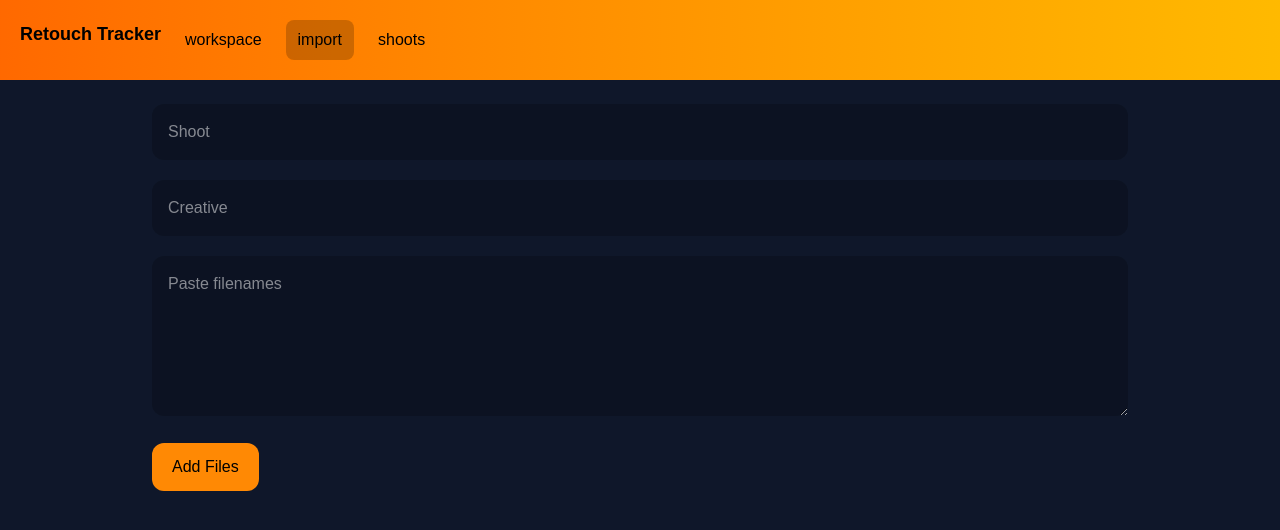
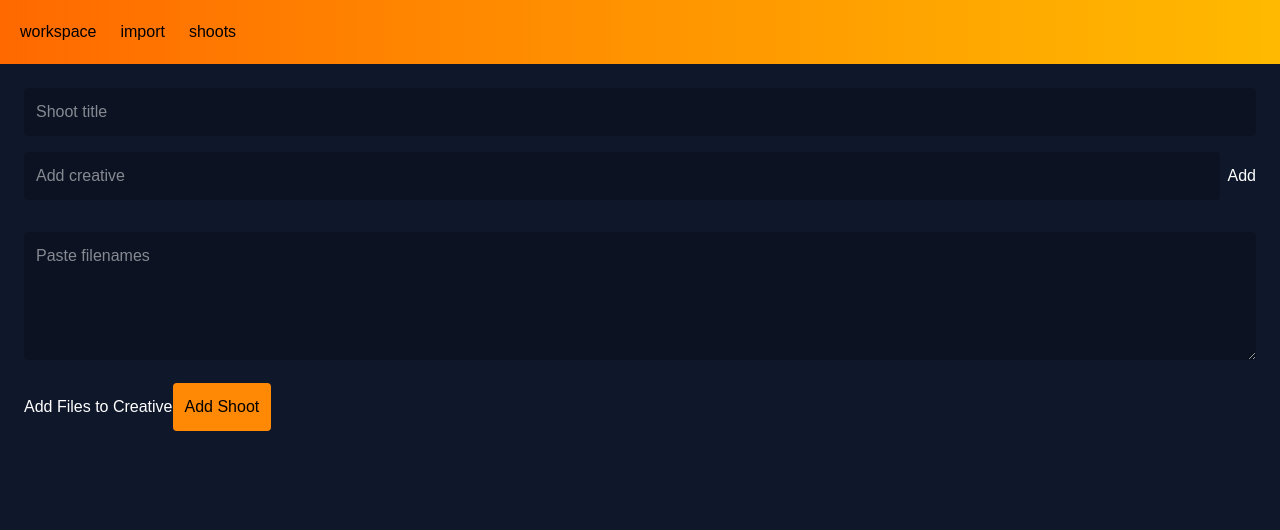
Before and after one commit to davelucasau/retouch-tracker, a Next.js app: page / in a window 1280 px wide. Both pictures are taken after a click on the button "import". Shown: the top 530 px of the page. Built offline with nearby package versions, Linux system fonts and the light colour scheme.

Commit message:
feat: improved import + shoots UI

```diff
--- a/src/app/page.js
+++ b/src/app/page.js
@@ -8,22 +8,28 @@ export default function Home() {
   const [activeShoot, setActiveShoot] = useState("");
   const [showShootModal, setShowShootModal] = useState(false);
 
+  const [showShootDetail, setShowShootDetail] = useState(false);
   const [selectedShoot, setSelectedShoot] = useState(null);
   const [editMode, setEditMode] = useState(false);
 
-  const [currentShoot, setCurrentShoot] = useState("");
-  const [selectedCreative, setSelectedCreative] = useState("");
-  const [bulkInput, setBulkInput] = useState("");
+  // IMPORT STATE
+  const [newShoot, setNewShoot] = useState("");
+  const [newCreative, setNewCreative] = useState("");
+  const [creatives, setCreatives] = useState([]);
+  const [activeCreative, setActiveCreative] = useState("");
+  const [fileInput, setFileInput] = useState("");
+  const [fileNotes, setFileNotes] = useState({});
+  const [stagedItems, setStagedItems] = useState([]);
 
   const [collapsed, setCollapsed] = useState({});
 
+  // LOAD
   useEffect(() => {
     const saved = localStorage.getItem("retouch-data");
-    if (saved) {
-      setData(JSON.parse(saved).filter(d => d.file));
-    }
+    if (saved) setData(JSON.parse(saved));
   }, []);
 
+  // SAVE
   useEffect(() => {
     localStorage.setItem("retouch-data", JSON.stringify(data));
   }, [data]);
@@ -33,13 +39,10 @@ export default function Home() {
   const getProgress = (shoot) => {
     const items = data.filter(d => d.shoot === shoot);
     const complete = items.filter(i => i.status === "completed").length;
-
     return {
-      percent: items.length
-        ? Math.round((complete / items.length) * 100)
-        : 0,
-      complete,
-      total: items.length
+      percent: items.length ? Math.round((complete / items.length) * 100) : 0,
+      total: items.length,
+      complete
     };
   };
 
@@ -58,354 +61,184 @@ export default function Home() {
     }));
   };
 
-  const handleImport = () => {
-    const files = bulkInput.split("\n").filter(f => f.trim());
+  // IMPORT LOGIC
+  const addCreative = () => {
+    if (!newCreative) return;
+    if (!creatives.includes(newCreative)) {
+      setCreatives([...creatives, newCreative]);
+    }
+    setNewCreative("");
+  };
+
+  const addFilesToCreative = () => {
+    if (!activeCreative) return;
+
+    const files = fileInput.split("\n").filter(f => f.trim());
 
     const newItems = files.map(file => ({
       id: Date.now() + Math.random(),
-      shoot: currentShoot || "Unsorted",
-      creative: selectedCreative || "Unassigned",
+      shoot: newShoot,
+      creative: activeCreative,
       file,
-      notes: "",
+      notes: fileNotes[file] || "",
       status: "pending"
     }));
 
-    setData([...data, ...newItems]);
-    setBulkInput("");
+    setStagedItems([...stagedItems, ...newItems]);
+    setFileInput("");
+    setFileNotes({});
   };
 
-  const deleteImage = (id) => {
-    if (!confirm("Delete this image?")) return;
-    setData(data.filter(d => d.id !== id));
-  };
+  const addShootToApp = () => {
+    setData([...data, ...stagedItems]);
 
-  const deleteCreative = (shoot, creative) => {
-    if (!confirm("Delete this creative?")) return;
-    setData(data.filter(d => !(d.shoot === shoot && d.creative === creative)));
+    // CLEAR EVERYTHING
+    setNewShoot("");
+    setCreatives([]);
+    setActiveCreative("");
+    setStagedItems([]);
+    setFileInput("");
+    setFileNotes({});
   };
 
   const deleteShoot = (shoot) => {
     if (!confirm("Delete this shoot?")) return;
     setData(data.filter(d => d.shoot !== shoot));
-    setSelectedShoot(null);
-  };
-
-  const getStatusStyle = (status) => {
-    if (status === "pending") return "bg-yellow-500/20 border-yellow-400/40";
-    if (status === "in progress") return "bg-green-500/20 border-green-400/40";
-    if (status === "completed") return "bg-blue-500/20 border-blue-400/40";
-    return "bg-white/5";
+    setShowShootDetail(false);
   };
 
   return (
     <div className="min-h-screen bg-[#0f172a] text-white">
 
       {/* HEADER */}
-      <div className="bg-gradient-to-r from-orange-500 to-amber-400 text-black p-5 flex gap-6 text-base">
-        <div className="font-semibold text-lg">Retouch Tracker</div>
-
+      <div className="bg-gradient-to-r from-orange-500 to-amber-400 text-black p-5 flex gap-6">
         {["workspace","import","shoots"].map(t => (
-          <button
-            key={t}
-            onClick={() => {
-              setTab(t);
-              setSelectedShoot(null);
-              setEditMode(false);
-            }}
-            className={tab===t ? "bg-black/20 px-3 py-2 rounded-lg" : ""}
-          >
+          <button key={t} onClick={()=>setTab(t)}>
             {t}
           </button>
         ))}
       </div>
 
-      <div className="max-w-5xl mx-auto p-6 space-y-8">
+      <div className="p-6 space-y-6">
 
-        {/* WORKSPACE */}
-        {tab==="workspace" && (
-          <>
-            <div className="flex justify-between items-center">
-              <div className="text-lg font-medium">
-                {activeShoot || "No shoot selected"}
+        {/* IMPORT */}
+        {tab==="import" && (
+          <div className="space-y-4">
+
+            <input
+              placeholder="Shoot title"
+              value={newShoot}
+              onChange={e=>setNewShoot(e.target.value)}
+              className="w-full p-3 bg-black/20 rounded"
+            />
+
+            {/* ADD CREATIVE */}
+            <div className="flex gap-2">
+              <input
+                placeholder="Add creative"
+                value={newCreative}
+                onChange={e=>setNewCreative(e.target.value)}
+                className="flex-1 p-3 bg-black/20 rounded"
+              />
+              <button onClick={addCreative}>Add</button>
             </div>
 
-              <button
-                onClick={() => setShowShootModal(true)}
-                className="bg-white/10 px-5 py-3 rounded-xl text-sm"
+            {/* CREATIVE PILLS */}
+            <div className="flex gap-2 flex-wrap">
+              {creatives.map(c=>(
+                <div
+                  key={c}
+                  onClick={()=>setActiveCreative(c)}
+                  className={`px-3 py-1 rounded cursor-pointer ${
+                    activeCreative===c ? "bg-blue-500" : "bg-white/10"
+                  }`}
                 >
-                Select Shoot
-              </button>
+                  {c}
+                </div>
+              ))}
             </div>
 
-            {!activeShoot && (
-              <div className="text-gray-400 text-base">
-                Select a shoot to begin working
+            {/* FILE INPUT */}
+            <textarea
+              placeholder="Paste filenames"
+              value={fileInput}
+              onChange={e=>setFileInput(e.target.value)}
+              className="w-full p-3 bg-black/20 rounded h-32"
+            />
+
+            {/* NOTES */}
+            {fileInput.split("\n").map(file=>(
+              file.trim() && (
+                <input
+                  key={file}
+                  placeholder={`Note for ${file}`}
+                  onChange={e=>{
+                    setFileNotes({...fileNotes,[file]:e.target.value})
+                  }}
+                  className="w-full p-2 bg-black/20 rounded"
+                />
+              )
+            ))}
+
+            <button onClick={addFilesToCreative}>
+              Add Files to Creative
+            </button>
+
+            <button onClick={addShootToApp} className="bg-orange-400 text-black p-3 rounded">
+              Add Shoot
+            </button>
+
           </div>
         )}
 
-            {activeShoot && (
-              <>
-                {/* PROGRESS */}
-                {(() => {
-                  const p = getProgress(activeShoot);
-                  return (
-                    <div className="flex items-center gap-5">
+        {/* SHOOTS */}
+        {tab==="shoots" && (
+          <div className="space-y-3">
 
-                      <div className="relative w-16 h-16">
+            {shoots.map(shoot=>(
               <div
-                          className="absolute inset-0 rounded-full"
-                          style={{
-                            background: `conic-gradient(#4ade80 ${p.percent}%, #333 ${p.percent}%)`
-                          }}
-                        />
-                        <div className="absolute inset-2 bg-[#0f172a] rounded-full flex items-center justify-center text-sm">
-                          {p.percent}%
-                        </div>
-                      </div>
-
-                      <div className="text-base text-gray-300">
-                        {p.complete}/{p.total} complete
-                      </div>
-
-                    </div>
-                  );
-                })()}
-
-                {/* CREATIVES */}
-                {[...new Set(
-                  data
-                    .filter(d => d.shoot === activeShoot)
-                    .map(d => d.creative || "Unassigned")
-                )].map((creative, index) => {
-
-                  const items = data.filter(d =>
-                    d.shoot === activeShoot &&
-                    (d.creative || "Unassigned") === creative
-                  );
-
-                  const isCollapsed =
-                    collapsed[creative] ?? (index !== 0);
-
-                  return (
-                    <div key={creative}>
-
-                      <div
-                        onClick={() =>
-                          setCollapsed(prev => ({
-                            ...prev,
-                            [creative]: !isCollapsed
-                          }))
-                        }
-                        className="flex justify-between items-center bg-white/5 px-4 py-3 rounded-xl cursor-pointer"
+                key={shoot}
+                onClick={()=>{setSelectedShoot(shoot); setShowShootDetail(true)}}
+                className="p-4 bg-blue-900/40 rounded cursor-pointer"
               >
-                        <div className="text-blue-300 text-base">
-                          {creative} ({items.length})
-                        </div>
-                      </div>
-
-                      {!isCollapsed && (
-                        <div className="mt-4 space-y-4">
-
-                          {items.map(item => (
-                            <div
-                              key={item.id}
-                              onClick={() => cycleStatus(item.id)}
-                              className={`p-5 rounded-xl border transition active:scale-[0.98] ${getStatusStyle(item.status)}`}
-                            >
-                              <div className="flex justify-between items-center">
-
-                                {/* LEFT */}
-                                <div>
-                                  <div className="text-base">{item.file}</div>
-
-                                  {item.notes && (
-                                    <div className="text-sm text-gray-400 mt-1">
-                                      {item.notes}
-                                    </div>
-                                  )}
-                                </div>
-
-                                {/* RIGHT STATUS */}
-                                <div className="text-sm text-gray-300 capitalize">
-                                  {item.status}
-                                </div>
-
-                              </div>
+                {shoot}
               </div>
             ))}
 
           </div>
         )}
 
-                    </div>
-                  );
-                })}
+        {/* SHOOT MODAL */}
+        {showShootDetail && (
+          <div className="fixed inset-0 bg-black/70 flex items-center justify-center">
 
-              </>
-            )}
-          </>
-        )}
+            <div className="bg-[#1e293b] p-6 rounded-xl w-[500px]">
 
-        {/* IMPORT */}
-        {tab==="import" && (
-          <div className="space-y-5">
-
-            <input
-              placeholder="Shoot"
-              value={currentShoot}
-              onChange={e=>setCurrentShoot(e.target.value)}
-              className="w-full p-4 bg-black/20 rounded-xl text-base"
-            />
-
-            <input
-              placeholder="Creative"
-              value={selectedCreative}
-              onChange={e=>setSelectedCreative(e.target.value)}
-              className="w-full p-4 bg-black/20 rounded-xl text-base"
-            />
-
-            <textarea
-              placeholder="Paste filenames"
-              value={bulkInput}
-              onChange={e=>setBulkInput(e.target.value)}
-              className="w-full p-4 bg-black/20 rounded-xl h-40 text-base"
-            />
-
-            <button
-              onClick={handleImport}
-              className="bg-orange-400 text-black px-5 py-3 rounded-xl text-base"
-            >
-              Add Files
-            </button>
-
-          </div>
-        )}
-
-        {/* SHOOTS */}
-        {tab==="shoots" && !selectedShoot && (
-          <div className="space-y-4">
-
-            {shoots.map(shoot=>{
-              const p = getProgress(shoot);
-
-              return (
-                <div key={shoot}
-                  onClick={()=>setSelectedShoot(shoot)}
-                  className="bg-blue-900/40 p-5 rounded-xl flex justify-between text-base cursor-pointer">
-
-                  <div>
-                    <div>{shoot}</div>
-                    <div className="text-gray-400">
-                      {p.complete}/{p.total}
-                    </div>
+              <div className="flex justify-between mb-4">
+                <div>{selectedShoot}</div>
+                <button onClick={()=>setShowShootDetail(false)}>✕</button>
               </div>
 
-                  <div>{p.percent}%</div>
-
+              {data
+                .filter(d=>d.shoot===selectedShoot)
+                .map(item=>(
+                  <div key={item.id} className="mb-2">
+                    {item.file}
                   </div>
-              );
-            })}
-
-          </div>
-        )}
-
-        {/* SHOOT DETAIL */}
-        {tab==="shoots" && selectedShoot && (
-          <div className="space-y-4">
-
-            <button onClick={()=>setSelectedShoot(null)}>
-              ← Back
-            </button>
-
-            <div className="flex justify-between">
-              <div className="text-lg">{selectedShoot}</div>
-
-              <div className="flex gap-4">
-                <button onClick={()=>setEditMode(!editMode)}>
-                  {editMode ? "Done" : "Edit"}
-                </button>
+                ))}
 
               <button
                 onClick={()=>deleteShoot(selectedShoot)}
-                  className="text-red-400"
+                className="text-red-400 mt-4"
               >
-                  Delete
+                Delete Shoot
               </button>
-              </div>
-            </div>
-
-            {[...new Set(
-              data.filter(d=>d.shoot===selectedShoot).map(d=>d.creative)
-            )].map(creative=>(
-              <div key={creative}>
-
-                <div className="flex justify-between">
-                  <div>{creative}</div>
-
-                  {editMode && (
-                    <button
-                      onClick={()=>deleteCreative(selectedShoot,creative)}
-                      className="text-red-400"
-                    >
-                      Delete
-                    </button>
-                  )}
-                </div>
-
-                {data
-                  .filter(d=>d.shoot===selectedShoot && d.creative===creative)
-                  .map(item=>(
-                    <div key={item.id} className="flex justify-between pl-4">
-
-                      <div>{item.file}</div>
-
-                      {editMode && (
-                        <button
-                          onClick={()=>deleteImage(item.id)}
-                          className="text-red-400"
-                        >
-                          Delete
-                        </button>
-                      )}
-
-                    </div>
-                  ))}
-
-              </div>
-            ))}
-
-          </div>
-        )}
-
-      </div>
-
-      {/* MODAL */}
-      {showShootModal && (
-        <div className="fixed inset-0 bg-black/60 flex items-center justify-center">
-
-          <div className="bg-[#1e293b] w-[400px] rounded-xl p-4">
-
-            <div className="flex justify-between mb-3">
-              <div>Select Shoot</div>
-              <button onClick={()=>setShowShootModal(false)}>✕</button>
-            </div>
-
-            {shoots.map(s=>(
-              <div key={s}
-                onClick={()=>{
-                  setActiveShoot(s);
-                  setShowShootModal(false);
-                }}
-                className="p-3 hover:bg-white/10 cursor-pointer text-base"
-              >
-                {s}
-              </div>
-            ))}
 
             </div>
           </div>
         )}
 
       </div>
+    </div>
   );
 }
```
Lines whose indentation alone changed are shown as unchanged.
